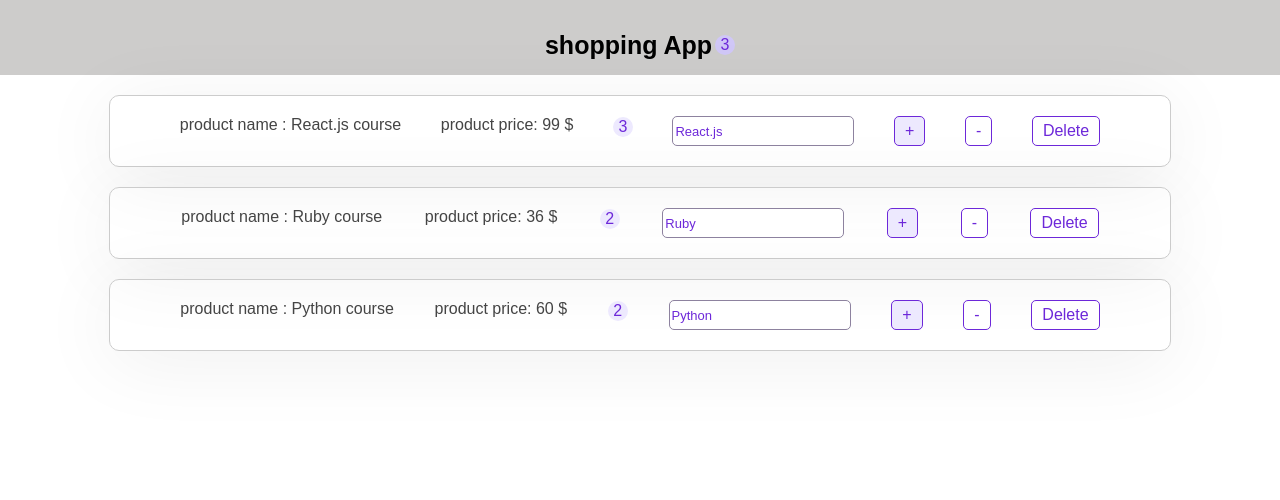
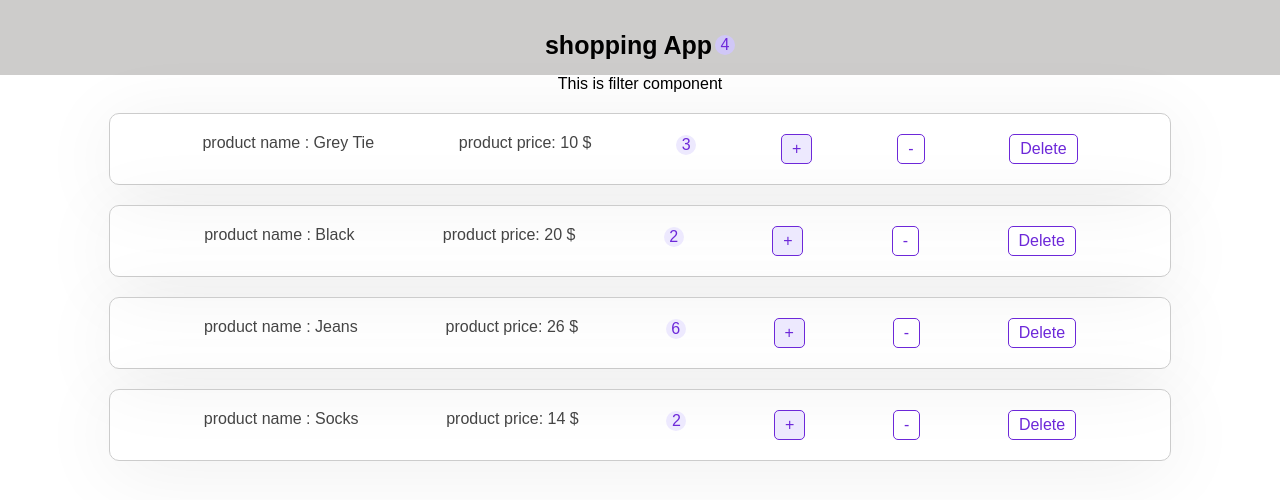
Before and after one commit to MahdiHosseinizade/ProductProject, a React (Create React App) app: page / in a window 1280 px wide. Shown: the top 500 px of the page. Built offline with nearby package versions, Linux system fonts and the light colour scheme.

Commit message:
add fake db and Filter compo

```diff
--- a/src/App.css
+++ b/src/App.css
@@ -3,6 +3,7 @@
     /* justify-content: space-around; */
     flex-direction: column;
     align-items: center;
+    min-height: 100vh;
     width: 100%;
     height: 100vh;
     background-color: #fff;
--- a/src/App.js
+++ b/src/App.js
@@ -1,4 +1,5 @@
 import './App.css'
+import Filter from './components/Filter/Filter';
 import Navbar from './components/Navbar/Navbar';
 import Products from "./components/ProductList/ProductList";
 
@@ -26,6 +27,7 @@ const App = () => {
         <div className='container'>
             <ProductsProviders>
                 <Navbar />
+                <Filter/>
                 <Products/>
             </ProductsProviders>
         </div>
--- /dev/null
+++ b/src/components/Filter/Filter.jsx
@@ -0,0 +1,14 @@
+
+
+
+const Filter = () => {
+
+
+    return (
+        <div>
+            This is filter component
+        </div>
+    );
+}
+
+export default Filter
--- a/src/components/Navbar/Navbar.jsx
+++ b/src/components/Navbar/Navbar.jsx
@@ -5,7 +5,7 @@ import styles from './navabr.module.css'
 
 const Navbar = () => {
     const products = UseProducts();
-    console.log(products);
+    // console.log(products);
     return (
         <header className={styles.navbar}>
             <h2>shopping App</h2>
--- a/src/components/Product/Product.jsx
+++ b/src/components/Product/Product.jsx
@@ -16,12 +16,12 @@ const Product = ({product,onIncrement,onDelete,onInput,onDecrement}) => {
     // console.log(props);
     return (
         <div className={styles.product} >
-            <p>product name : {product.title} course</p>
+            <p>product name : {product.title} </p>
             <p>product price: {product.price} $</p>
 
             <span className={styles.value}>{product.quantity}</span>
 
-            <input className = {styles.input} value={product.title} type="text" onChange={onInput}></input>
+            {/* <input className = {styles.input} value={product.title} type="text" onChange={onInput}></input> */}
 
             <button className={`${styles.button} ${styles.inc}`} onClick={onIncrement}>+</button>
             <button className={`${styles.button} ${product.quantity === 1 && styles.remove}`} onClick={onDecrement}>{product.quantity === 1 ? <FaTrash/> : <p>-</p>}</button>
--- a/src/components/Providers/ProductsProviders.jsx
+++ b/src/components/Providers/ProductsProviders.jsx
@@ -1,13 +1,15 @@
 import { createContext, useContext, useReducer } from "react";
+import { productsData } from "../../db/products";
+
 
 const ProductContext = createContext();
 const ProductContextDispacher = createContext();
 
-const initialState = [
-    {title : "React.js" , price : 99,id:0 , quantity : 3},
-    {title : "Ruby" , price : 36 , id:1 , quantity : 2},
-    {title : "Python" , price : 60, id:2 ,quantity : 2}
-]
+// const initialState = [
+//     {title : "React.js" , price : 99,id:0 , quantity : 3},
+//     {title : "Ruby" , price : 36 , id:1 , quantity : 2},
+//     {title : "Python" , price : 60, id:2 ,quantity : 2}
+// ]
 
 const reducer = (state,action) =>{
     switch (action.type) {
@@ -51,7 +53,7 @@ const reducer = (state,action) =>{
 }
 
 const ProductsProviders = ({children}) => {
-    const [products, dispatch] = useReducer(reducer,initialState)
+    const [products, dispatch] = useReducer(reducer,productsData)
 
 
     return (
--- /dev/null
+++ b/src/db/products.js
@@ -0,0 +1,38 @@
+export const productsData = [
+    {
+        id : 1,
+        title:"Grey Tie",
+        quantity :3,
+        descreption:"lorem inpsum",
+        availableSizes:["X" , "L" , "XXL"],
+        price : 10,
+        isFreeShipping: true,
+    },
+    {
+        id : 2,
+        title:"Black ",
+        quantity :2,
+        descreption:"lorem inpsum",
+        availableSizes:["X" , "L" , "XXL"],
+        price : 20,
+        isFreeShipping: true,
+    },
+    {
+        id : 3,
+        title:"Jeans",
+        quantity :6,
+        descreption:"lorem inpsum",
+        availableSizes:["X" , "L" , "XXL"],
+        price : 26,
+        isFreeShipping: true,
+    },
+    {
+        id : 4,
+        title:"Socks",
+        quantity :2,
+        descreption:"lorem inpsum",
+        availableSizes:["X" , "L" , "XXL"],
+        price : 14,
+        isFreeShipping: false,
+    },
+]
```
